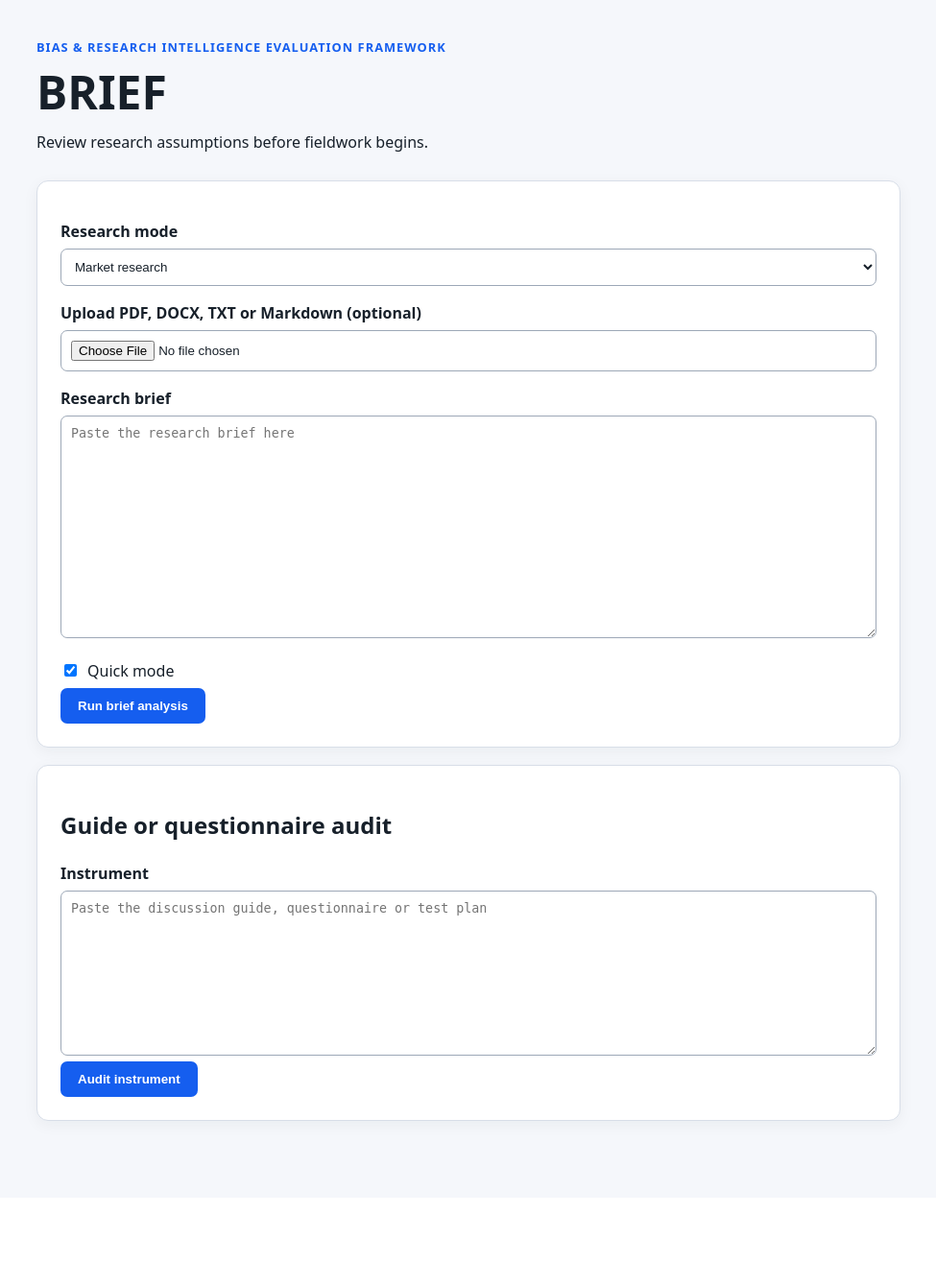
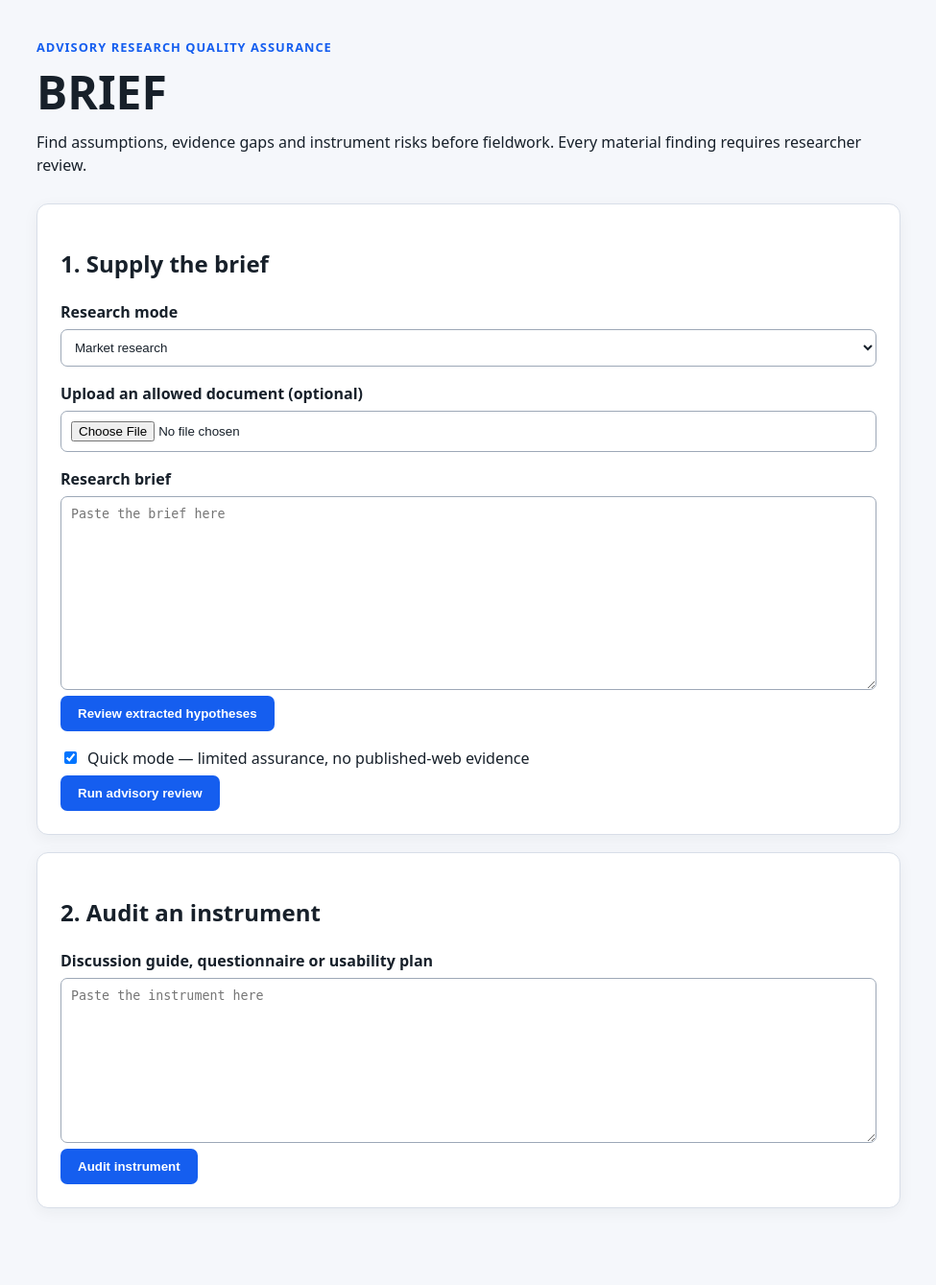
Before and after one commit to shiwakshir/brief-openai, a Python web app: template templates/index.html in a window 1280 px wide. Shown: the whole page at 96% size, without its empty margins (152-1127 px from the left). Before the commit the page ends 1178 px from the top, so only its background shows below. Run offline with Jinja, Linux system fonts and the light colour scheme; the template is opened without the code that fills it, so the values that code supplies are empty.

Commit message:
Build researcher hypothesis and adjudication workspace

```diff
--- a/templates/index.html
+++ b/templates/index.html
@@ -3,47 +3,66 @@
 <head>
   <meta charset="utf-8">
   <meta name="viewport" content="width=device-width,initial-scale=1">
-  <title>BRIEF</title>
+  <title>BRIEF · Research quality assurance</title>
   <link rel="stylesheet" href="{{ url_for('static', filename='css/brief.css') }}">
   <script src="{{ url_for('static', filename='js/brief.js') }}" defer></script>
 </head>
 <body>
 <main>
   <header>
-      <p class="eyebrow">Bias &amp; Research Intelligence Evaluation Framework</p>
+    <p class="eyebrow">Advisory research quality assurance</p>
     <h1>BRIEF</h1>
-      <p>Review research assumptions before fieldwork begins.</p>
+    <p>Find assumptions, evidence gaps and instrument risks before fieldwork. Every material finding requires researcher review.</p>
   </header>
 
-    <section class="panel">
+  <section class="panel" aria-labelledby="brief-heading">
+    <h2 id="brief-heading">1. Supply the brief</h2>
     <label for="mode">Research mode</label>
     <select id="mode"><option value="market">Market research</option><option value="ux">UX research</option></select>
+    <label for="file">Upload an allowed document (optional)</label>
+    <input id="file" type="file" accept=".pdf,.docx,.txt,.md">
+    <label for="brief">Research brief</label>
+    <textarea id="brief" rows="12" maxlength="24000" placeholder="Paste the brief here"></textarea>
+    <div class="actions">
+      <button id="parse" type="button" class="secondary">Review extracted hypotheses</button>
+    </div>
 
-      <label for="file">Upload PDF, DOCX, TXT or Markdown (optional)</label>
-      <input id="file" type="file" accept=".pdf,.docx,.txt,.md">
+    <fieldset id="hypothesis-review" hidden>
+      <legend>Researcher correction</legend>
+      <p class="hint">Correct the extraction before analysis. One hypothesis per line.</p>
+      <label for="category">Category or product</label><input id="category" type="text">
+      <label for="audience">Target audience</label><input id="audience" type="text">
+      <label for="geography">Geography</label><input id="geography" type="text">
+      <label for="sample">Recruitment sample</label><input id="sample" type="text">
+      <label for="fieldwork">Fieldwork locations</label><input id="fieldwork" type="text">
+      <label for="hypotheses">Client hypotheses</label><textarea id="hypotheses" rows="6"></textarea>
+    </fieldset>
 
-      <label for="brief">Research brief</label>
-      <textarea id="brief" rows="14" maxlength="24000" placeholder="Paste the research brief here"></textarea>
-
-      <label class="inline"><input id="quick" type="checkbox" checked> Quick mode</label>
-      <div class="actions">
-        <button id="analyse" type="button">Run brief analysis</button>
-      </div>
+    <label class="inline"><input id="quick" type="checkbox" checked> Quick mode — limited assurance, no published-web evidence</label>
+    <button id="analyse" type="button">Run advisory review</button>
   </section>
 
-    <section class="panel">
-      <h2>Guide or questionnaire audit</h2>
-      <label for="instrument">Instrument</label>
-      <textarea id="instrument" rows="10" maxlength="40000" placeholder="Paste the discussion guide, questionnaire or test plan"></textarea>
+  <section class="panel" aria-labelledby="audit-heading">
+    <h2 id="audit-heading">2. Audit an instrument</h2>
+    <label for="instrument">Discussion guide, questionnaire or usability plan</label>
+    <textarea id="instrument" rows="10" maxlength="40000" placeholder="Paste the instrument here"></textarea>
     <button id="audit" type="button">Audit instrument</button>
   </section>
 
   <section id="status" class="panel" aria-live="polite" hidden></section>
+
   <section id="output" class="panel" hidden>
-      <h2>Advisory research QA result</h2>
-      <div id="assurance"></div>
-      <label class="inline"><input id="reviewed" type="checkbox"> I have reviewed the limitations and will verify material findings before use.</label>
-      <pre id="result"></pre>
+    <h2>3. Review the findings</h2>
+    <div id="assurance" class="assurance"></div>
+    <div id="findings"></div>
+    <button id="submit-review" type="button">Record reviewer decisions</button>
+    <p id="review-state" class="hint" aria-live="polite"></p>
+    <div class="actions">
+      <button id="export-docx" type="button" class="secondary">Export Word</button>
+      <button id="export-pdf" type="button" class="secondary">Export PDF</button>
+      <button id="download-json" type="button" class="secondary">Download review JSON</button>
+    </div>
+    <details><summary>Technical result and provenance</summary><pre id="result"></pre></details>
   </section>
 </main>
 </body>
```
Lines whose indentation alone changed are shown as unchanged.
